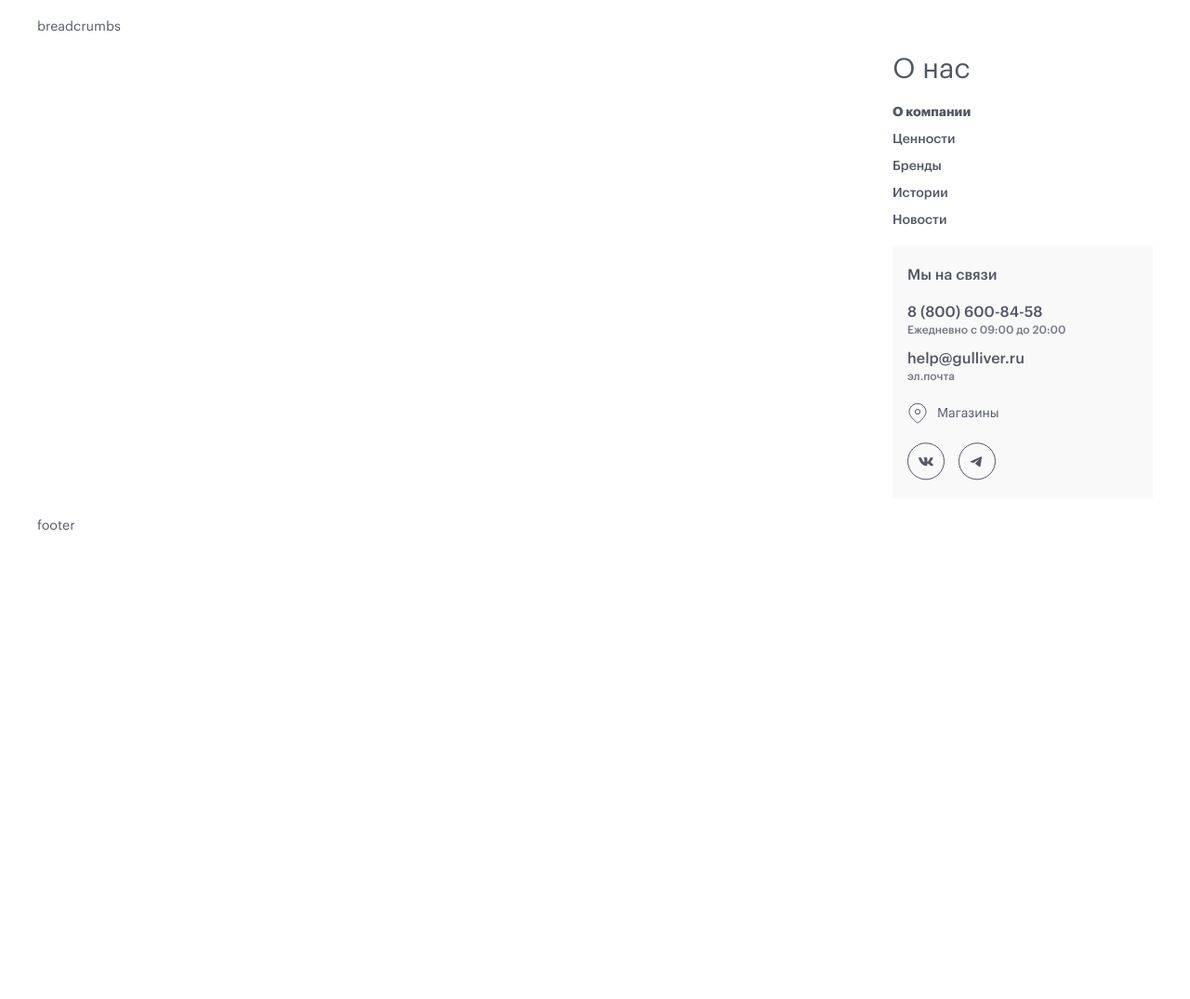
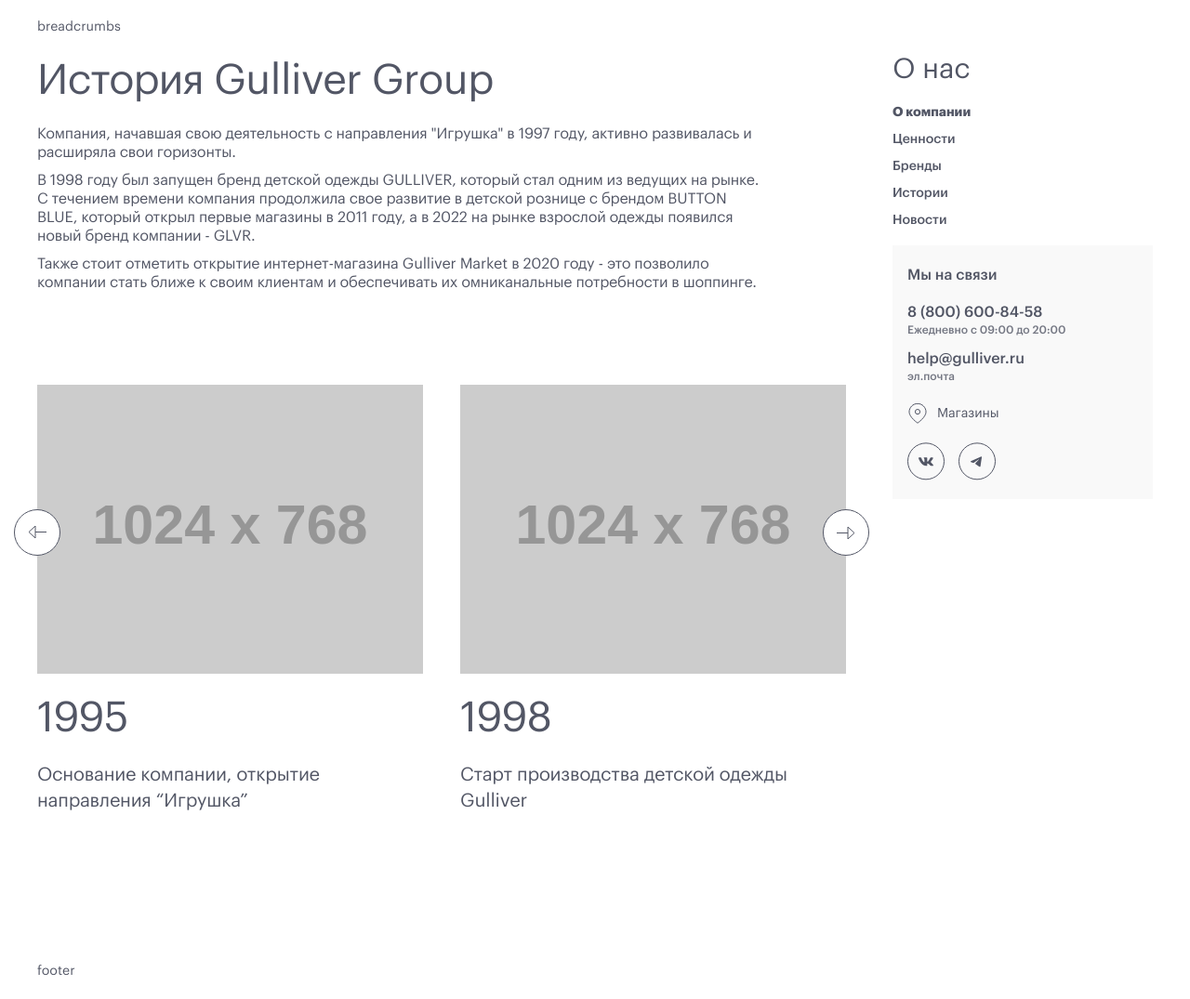
Before and after one commit to serge-mur/glvr-pages, a plain HTML site: page history-page.html in a window 1280 px wide. Shown: the whole page at 93% size. Before the commit the page ends 800 px from the top, so only its background shows below. Drawn offline with Linux system fonts and the light colour scheme; placeholder pictures from the web are drawn by us.

Commit message:
4/5 page, need cor history

```diff
--- a/css/global.css
+++ b/css/global.css
@@ -440,6 +440,7 @@ body._lock {
         width: 25px;
         height: 25px;
         background: url(../image/х.svg) no-repeat;
+        cursor: pointer;
     }
     .common-page__sidebar {
         display: none;
@@ -486,3 +487,18 @@ body._lock {
         font-weight: 500;
     }
 }
+
+.section-title {
+    font-size: 45px;
+    line-height: 55px;
+    font-weight: 400;
+    letter-spacing: -0.02em;
+    margin-bottom: 20px;
+}
+@media (max-width: 575px) {
+    .section-title {
+        font-size: 30px;
+        line-height: 30px;
+        font-weight: 400;
+    }
+}
--- a/css/history.css
+++ b/css/history.css
@@ -0,0 +1,96 @@
+.history-section {
+    margin-bottom: 120px;
+}
+@media (max-width: 991px) {
+    .history-section {
+        margin-bottom: 100px;
+    }
+}
+@media (max-width: 575px) {
+    .history-section {
+        margin-bottom: 80px;
+    }
+}
+
+
+/* cor + header */
+.section-text {
+    font-size: 16px;
+    line-height: 20px;
+    font-weight: 400;
+    letter-spacing: -0.01em;
+    max-width: 777px;
+    margin-bottom: 100px;
+}
+.section-text p {
+    margin-bottom: 10px;
+}
+@media (max-width: 991px) {
+    .section-text {
+        margin-bottom: 60px;
+    }
+}
+/* history slider */
+.history-slider {
+    display: grid;
+    position: relative;
+}
+.event-slider {
+    height: auto;
+    width: 100%;
+}
+.event-slider__image {
+    margin-bottom: 20px;
+}
+.event-slider__year {
+    font-size: 45px;
+    line-height: 55px;
+    font-weight: 400;
+    letter-spacing: -0.02em;
+    margin-bottom: 20px;
+}
+.event-slider__event {
+    font-size: 20px;
+    line-height: 28px;
+    font-weight: 400;
+    letter-spacing: -0.01em;
+    margin-bottom: 20px;
+}
+.event-slider__button-prev,
+.event-slider__button-next {
+    position: absolute;
+    top: 33%; /* cor */
+    transform: translateY(-50%);
+    width: 50px;
+    height: 50px;
+    z-index: 10;
+    cursor: pointer;
+}
+.event-slider__button-prev {
+    right: auto;
+    left: -25px;
+    background: url(../image/button_prev.svg) no-repeat;
+}
+.event-slider__button-next {
+    right: -25px;
+    left: auto;
+    background: url(../image/button_next.svg) no-repeat;
+}
+@media (max-width: 991px) {
+    .event-slider__button-prev,
+    .event-slider__button-next {
+        display: none;
+    }
+    .event-slider__wrapper {
+        flex-direction: column;
+        gap: 110px;
+    }
+    .event-slider__slide {
+        flex-shrink: 1!important;
+    }
+}
+@media (max-width: 575px) {
+    .event-slider__wrapper {
+        gap: 60px;
+    }
+}
--- a/history-page.html
+++ b/history-page.html
@@ -23,6 +23,50 @@
         <div class="common-page">
             <div class="common-page__main">
                 <div class="history-section">
+                    <h1 class="section-title">История Gulliver Group</h1>
+                    <div class="section-text">
+                        <p>Компания, начавшая свою деятельность с направления "Игрушка" в 1997 году, активно развивалась и расширяла свои горизонты.</p>
+                        <p>В 1998 году был запущен бренд детской одежды GULLIVER, который стал одним из ведущих на рынке. С течением времени компания продолжила свое развитие в детской рознице с брендом BUTTON BLUE, который открыл первые магазины в 2011 году, а в 2022 на рынке взрослой одежды появился новый бренд компании - GLVR. </p>
+                        <p>Также стоит отметить открытие интернет-магазина Gulliver Market в 2020 году - это позволило компании стать ближе к своим клиентам и обеспечивать их омниканальные потребности в шоппинге.</p>
+                    </div>
+
+                    <div class="history-slider">
+                        <div class="event-slider swiper">
+                            <div class="swiper-wrapper event-slider__wrapper">
+                                <div class="swiper-slide event-slider__slide">
+                                    <div class="event-slider__image">
+                                        <img src="https://placehold.co/1024x768" alt="">
+                                    </div>
+                                    <div class="event-slider__year">1995</div>
+                                    <div class="event-slider__event">Основание компании, открытие направления “Игрушка”</div>
+                                </div>
+                                <div class="swiper-slide event-slider__slide">
+                                    <div class="event-slider__image">
+                                        <img src="https://placehold.co/1024x768" alt="">
+                                    </div>
+                                    <div class="event-slider__year">1998</div>
+                                    <div class="event-slider__event">Старт производства детской одежды Gulliver</div>
+                                </div>
+                                <div class="swiper-slide event-slider__slide">
+                                    <div class="event-slider__image">
+                                        <img src="https://placehold.co/1024x768" alt="">
+                                    </div>
+                                    <div class="event-slider__year">2011</div>
+                                    <div class="event-slider__event">Запуск бренда детской одежды Button Blue</div>
+                                </div>
+                                <div class="swiper-slide event-slider__slide">
+                                    <div class="event-slider__image">
+                                        <img src="https://placehold.co/1024x768" alt="">
+                                    </div>
+                                    <div class="event-slider__year">2015</div>
+                                    <div class="event-slider__event">Открытие лицензионного агентства Wildbrain CPLG</div>
+                                </div>
+
+                            </div>
+                        </div>
+                        <div class="event-slider__button-prev"></div>
+                        <div class="event-slider__button-next"></div>
+                    </div>
 
                 </div>
             </div>
--- a/js/script.js
+++ b/js/script.js
@@ -1,6 +1,6 @@
 document.addEventListener("DOMContentLoaded", function (event) {
 
-
+  // local menu
   const localMenuBtn = document.querySelector('.local-menu-btn');
   const localMenuCloseBtn = document.querySelector('.local-menu-close-btn');
   const sidebar = document.querySelector('.common-page__sidebar');
@@ -14,21 +14,33 @@ document.addEventListener("DOMContentLoaded", function (event) {
     body.classList.remove('_lock');
   });
 
+  // history slider
+  const breakpoint = window.matchMedia('(max-width:991px)');
+  let eventSlider;
+  const breakpointChecker = function () {
+    if (breakpoint.matches === true) {
+        if (eventSlider !== undefined) eventSlider.destroy(true, true);
+        return;
+    } else if (breakpoint.matches === false) {
+        return enableeventSlider();
+    }
+  };
+  const enableeventSlider = function () {
+    eventSlider = new Swiper('.event-slider', {
+      slidesPerView: 1,
+      slidesPerView: 2,
+      spaceBetween: 40,
+      navigation: {
+        nextEl: '.event-slider__button-next',
+        prevEl: '.event-slider__button-prev',
+      }
+    });
+  };
+  breakpoint.addListener(breakpointChecker);
+  breakpointChecker();
 
-  const mql = window.matchMedia("(max-width: 600px)");
-
-  mql.addEventListener("change", (event) => {
-    if (event.matches) {
-      // <600
-      console.log("mobile");
-    } else {
-      // >600
-      console.log("desktop");
-    }
-  });
-
-
-  const swiper = new Swiper('.logo-slider', {
+  // logo slider
+  const logoSlider = new Swiper('.logo-slider', {
     slidesPerView: 1,
     navigation: {
       nextEl: '.logo-slider__button-next',
```
Also changed, not shown: css/news.css (+0 -7 lines).
